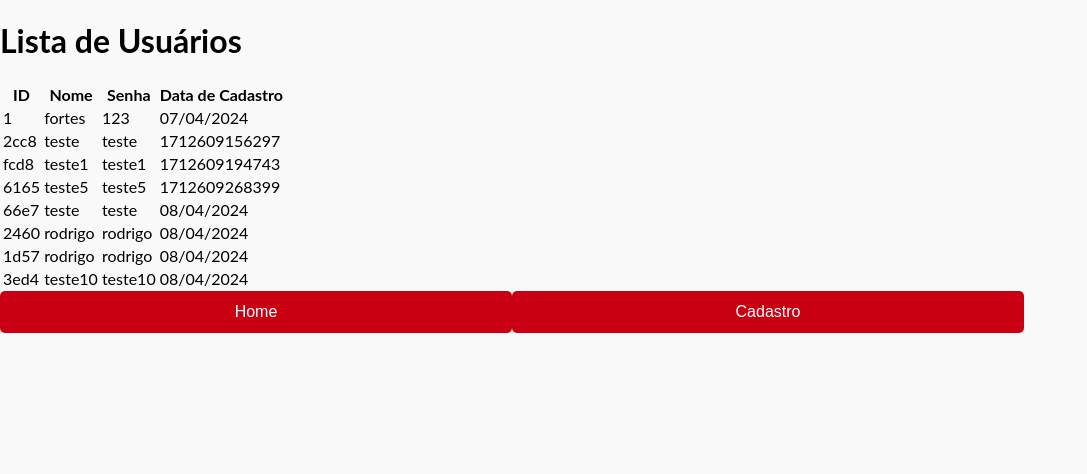
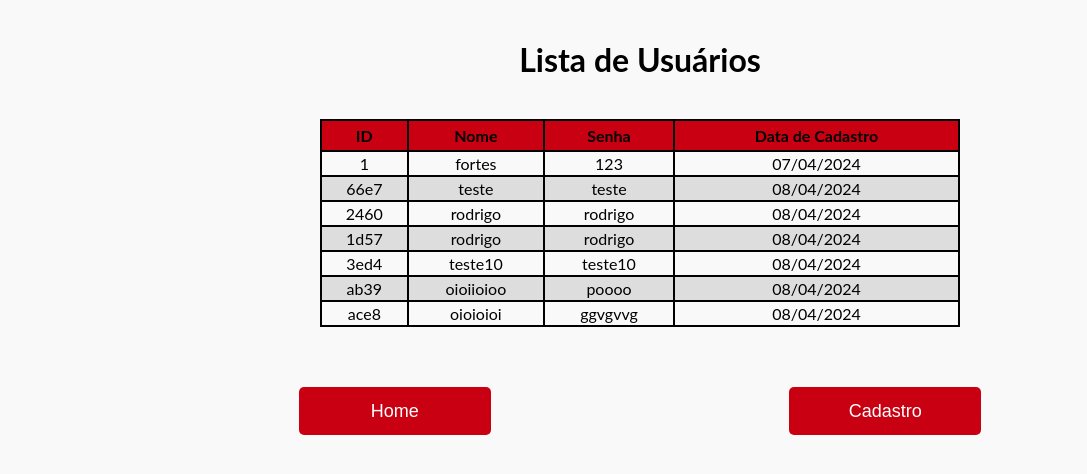
Before and after one commit to roddsv/desafio_fortes, a React (Create React App) app: page /users in a window 1280 px wide. Shown: the top 474 px of the page, without its empty margins (0-1087 px from the left). Built offline with nearby package versions, Linux system fonts and the light colour scheme; data requests are answered from the project's data file.

Commit message:
Users list page stylization - part 02

```diff
--- a/db.json
+++ b/db.json
@@ -5,24 +5,6 @@
       "username": "fortes",
       "password": "123",
       "dataCadastro": "07/04/2024"
-    },
-    {
-      "id": "2cc8",
-      "username": "teste",
-      "password": "teste",
-      "dataCadastro": "1712609156297"
-    },
-    {
-      "id": "fcd8",
-      "username": "teste1",
-      "password": "teste1",
-      "dataCadastro": "1712609194743"
-    },
-    {
-      "id": "6165",
-      "username": "teste5",
-      "password": "teste5",
-      "dataCadastro": "1712609268399"
     },
     {
       "id": "66e7",
@@ -47,6 +29,18 @@
       "username": "teste10",
       "password": "teste10",
       "dataCadastro": "08/04/2024"
+    },
+    {
+      "id": "ab39",
+      "username": "oioiioioo",
+      "password": "poooo",
+      "dataCadastro": "08/04/2024"
+    },
+    {
+      "id": "ace8",
+      "username": "oioioioi",
+      "password": "ggvgvvg",
+      "dataCadastro": "08/04/2024"
     }
   ]
 }
--- a/src/components/UsersList/UsersList.css
+++ b/src/components/UsersList/UsersList.css
@@ -27,9 +27,23 @@ th {
     padding: 5px;
 }
 
+tr:nth-child(even) {
+    background-color: #ddd;
+}
+
 .buttons {
     display: flex;
     justify-content: space-evenly;
     align-items: center;
     margin-top: 60px;
 }
+
+.buttons button {
+    width: 15%;
+    font-size: 18px;
+}
+
+.buttons a {
+    text-decoration: none;
+    color: white
+}
--- a/src/components/UsersList/UsersList.tsx
+++ b/src/components/UsersList/UsersList.tsx
@@ -2,6 +2,8 @@ import { useState, useEffect } from "react";
 import User from '../../interfaces/User';
 import { api } from "../../services/api";
 import { Link } from "react-router-dom";
+
+import './UsersList.css';
 
 const UsersList: React.FC = () => {
 
@@ -26,7 +28,7 @@ const UsersList: React.FC = () => {
     return (
         <div>
             <h1 className="titulo-lista">Lista de Usuários</h1>
-            <table className="tabela-users">
+            <table>
                 <thead>
                     <tr>
                         <th>ID</th>
```
